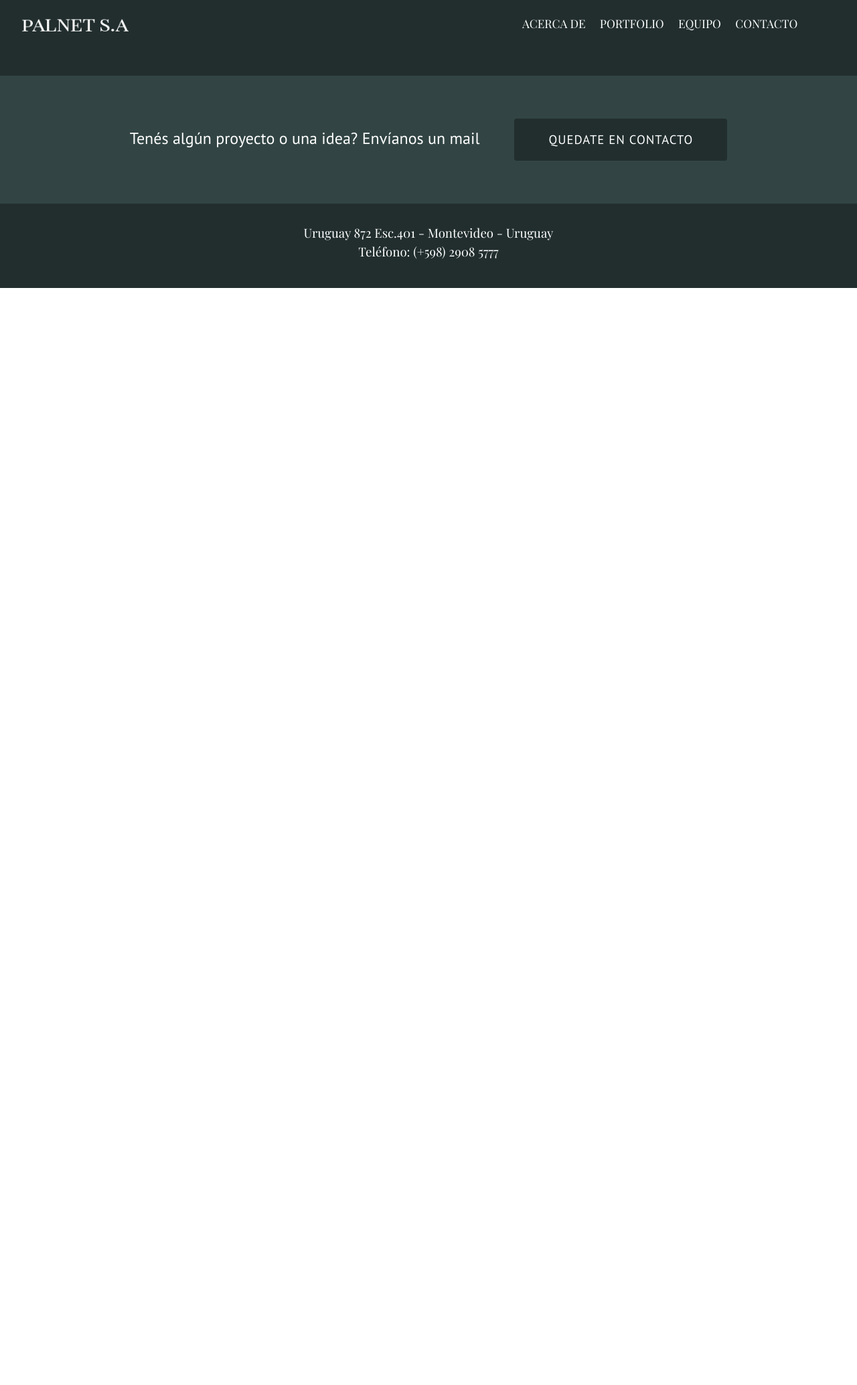
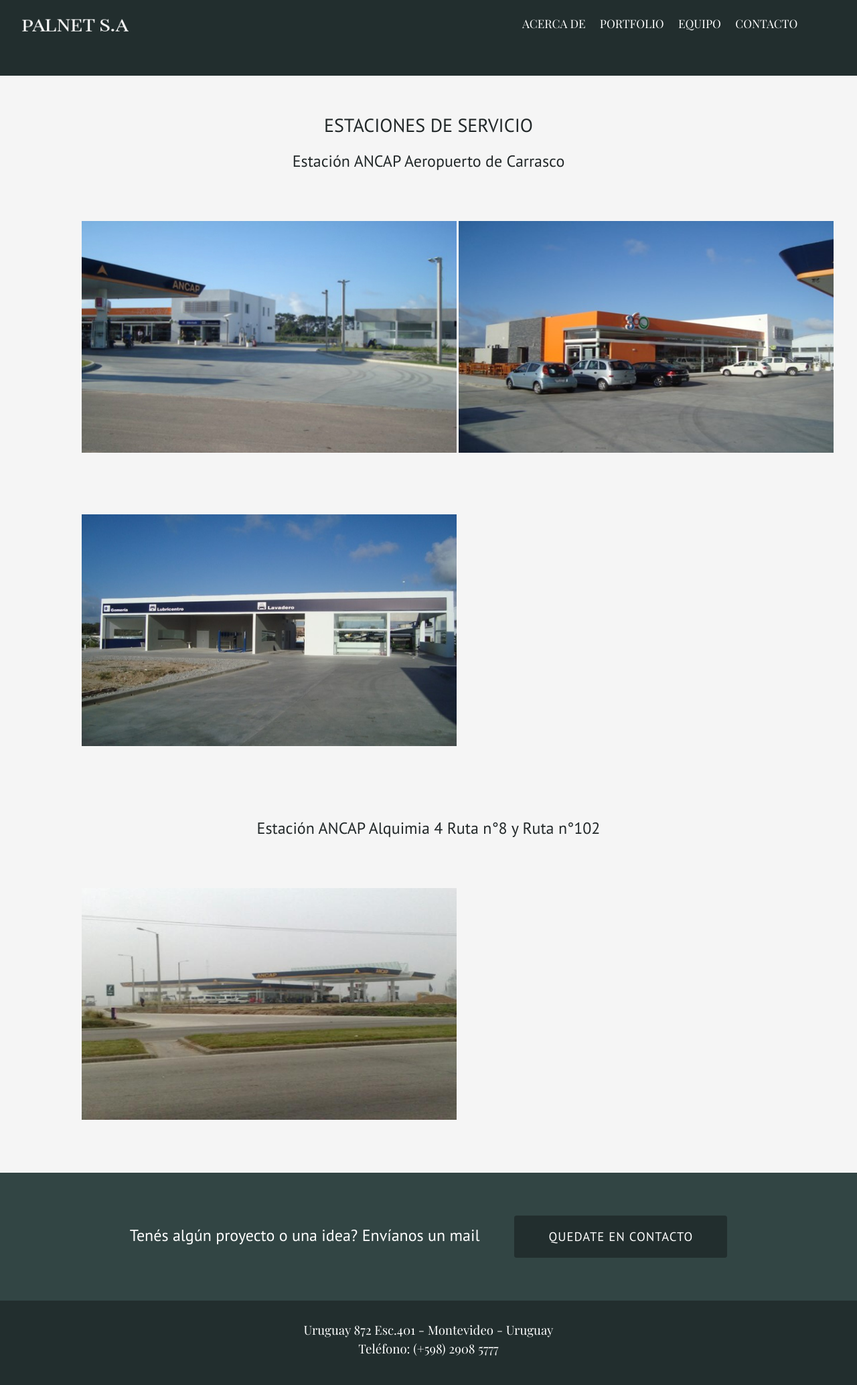
Before and after one commit to antonellaclavero/palnet, a Jekyll site: the page built from estaciones-de-servicio/index.html, in a window 1280 px wide. Shown: the whole page at 67% size. Built offline with Jekyll 4.4.1, drawn with Linux system fonts in a browser that asks for light colours; before the commit the page ends 900 px from its top, so only the background shows below that.

Commit message:
Add styles for index estaciones-de-servicio

```diff
--- a/css/main.css
+++ b/css/main.css
@@ -250,4 +250,16 @@
 
 img.image-project {
 	height: 346px;
+	width: 560px;
 }
+
+/*estilos a aplicar si quieren la última imagen centrada*/
+/*styles for one image */
+/*section.one-image img {
+	display: block;
+	margin: 0 auto;
+}
+section.one-image {
+	padding: 2em 0;
+    background-color: #f5f5f5;
+}*/
--- a/estaciones-de-servicio/index.html
+++ b/estaciones-de-servicio/index.html
@@ -1,3 +1,31 @@
 ---
 layout: page
 ---
+
+<section class="portfolio">
+	<h1 class="intro-portfolio">Estaciones de Servicio</h1>
+	<h2 class="intro-portfolio">Estación ANCAP Aeropuerto de Carrasco</h2>
+	<ul class="container even projects">
+		<li class="project card">
+			<img src="/images/estaciones-de-servicio/estacion-1/portada-estaciones-resize.jpg" alt="Foto portada estación de servicio Aeropuerto Carrasco" class="image-project">
+		</li>
+		<li class="project card last">
+			<img src="/images/estaciones-de-servicio/estacion-1/foto-2.jpg" alt="Estación de servicio Aeropuerto Carrasco" class="image-project">
+		</li>
+		<li class="project card">
+			<img src="/images/estaciones-de-servicio/estacion-1/foto-3.jpg" alt="Estación de servicio Aeropuerto de Carrasco" class="image-project">
+		</li>
+	</ul>
+</section>
+<section class="portfolio">
+	<h2 class="intro-portfolio">Estación ANCAP Alquimia 4 Ruta n°8 y Ruta n°102</h2>
+	<ul class="container even projects">
+		<li class="project card">
+			<img src="/images/estaciones-de-servicio/estacion-2/foto-1.jpg" alt="Estación de servicio Alquimia Ruta nro 4 y 8" class="image-project">
+		</li>
+	</ul>
+</section>
+<!--section class="one-image">
+	<h2 class="intro-portfolio">Estación Ancap Alquimia 4 Ruta n°8 y Ruta n°102</h2>
+	<img src="/images/estaciones-de-servicio/estacion-2/foto-1.jpg" alt="Estación de servicio Alquimia Ruta nro 4 y 8" class="image-project">
+</section-->
--- a/index.html
+++ b/index.html
@@ -50,18 +50,18 @@
 	</h2>
 	<ul class="container even projects">
 		<li class="project card">
-			<img src="images/edilicia/lagos-de-carrasco/portada-edilicia-resize.jpg" alt="Foto portada Casa en Lagos de Carrasco">
+			<img src="/images/edilicia/lagos-de-carrasco/portada-edilicia-resize.jpg" alt="Foto portada Casa en Lagos de Carrasco">
 			<h2>Edilicia</h2>
 			<!--Acá debe de ir una breve descripción del grupo-->
 			<h3>Casa en Lagos de Carrasco</h3>
 			<a href="/edilicia/index.html"class="btn-more">Ver más</a>
 		</li>
 		<li class="project card last">
-			<img src="images/estaciones-de-servicio/estacion-ancap-aeropuerto/portada-estaciones-resize.jpg" alt="Foto portada estación de servicio Aeropuerto Carrasco">
+			<img src="/images/estaciones-de-servicio/estacion-1/portada-estaciones-resize.jpg" alt="Foto portada estación de servicio Aeropuerto Carrasco">
 			<h2>Estaciones de servicio</h2>
 			<!--Acá debe de ir una breve descripción del grupo-->
 			<h3>Estación de Servicio Aeropuerto de Carrasco</h3>
-			<a href=""class="btn-more">Ver más</a>
+			<a href="/estaciones-de-servicio/index.html"class="btn-more">Ver más</a>
 		</li>
 		<li class="project card">
 			<img src="images/industria-y-logistica/portada-industria-resize.jpg" alt="">
```
Also changed, not shown: images/estaciones-de-servicio/estacion-1/foto-2.jpg (added), images/estaciones-de-servicio/estacion-1/foto-3.jpg (added), images/estaciones-de-servicio/estacion-1/portada-estaciones-resize.jpg (added), images/estaciones-de-servicio/estacion-1/portada-estaciones.jpg (added), images/estaciones-de-servicio/estacion-2/foto-1.jpg (added), 9 other files.
